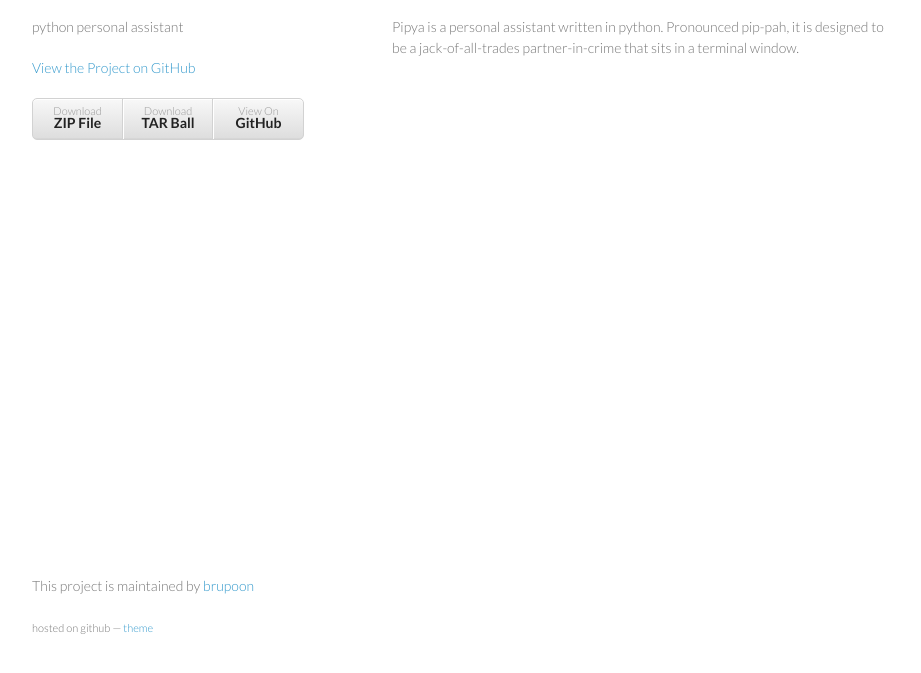
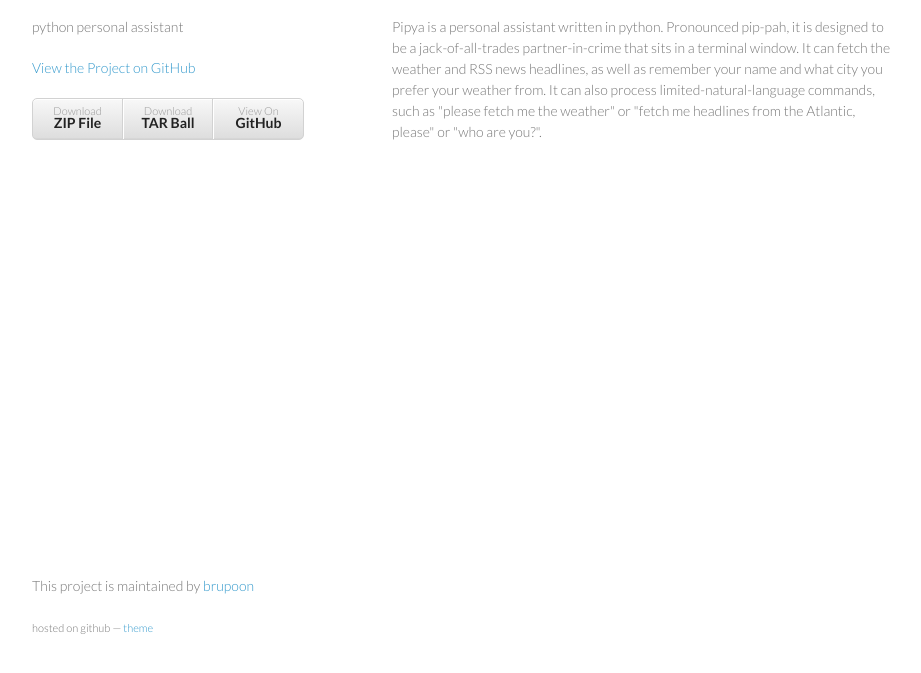
Before and after one commit to brunston/pipya, a plain HTML site: page index.html in a window 1280 px wide. Shown: the part 93-766 px from the top of the page, without its empty margins (178-1099 px from the left). Drawn offline with Linux system fonts and the light colour scheme.

Commit message:
Update index.html

```diff
--- a/index.html
+++ b/index.html
@@ -31,7 +31,7 @@
         <h1>
 <a id="pipya" class="anchor" href="#pipya" aria-hidden="true"><span class="octicon octicon-link"></span></a>pipya</h1>
 
-<p>Pipya is a personal assistant written in python. Pronounced pip-pah, it is designed to be a jack-of-all-trades partner-in-crime that sits in a terminal window.</p>
+<p>Pipya is a personal assistant written in python. Pronounced pip-pah, it is designed to be a jack-of-all-trades partner-in-crime that sits in a terminal window. It can fetch the weather and RSS news headlines, as well as remember your name and what city you prefer your weather from. It can also process limited-natural-language commands, such as "please fetch me the weather" or "fetch me headlines from the Atlantic, please" or "who are you?".</p>
       </section>
       <footer>
         <p>This project is maintained by <a href="https://github.com/brupoon">brupoon</a></p>
```
